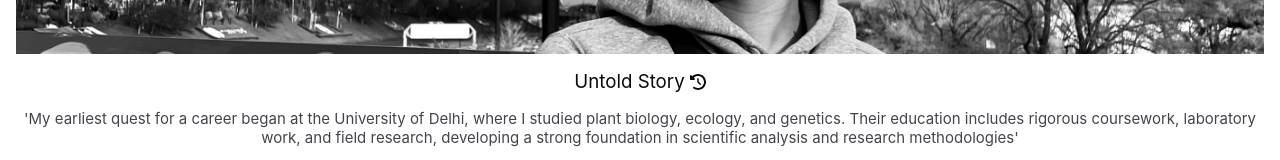
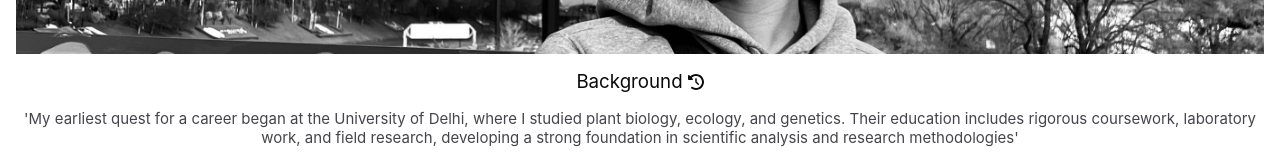
Before and after one commit to Tsedhondup/Portfolio, a React (Create React App) app: page /About in a window 1280 px wide. Shown: the part 341-501 px from the top of the page. Built offline with nearby package versions, Linux system fonts and the light colour scheme.

Commit message:
footer imported to A component

```diff
--- a/src/App.js
+++ b/src/App.js
@@ -5,6 +5,7 @@ import { BrowserRouter, Routes, Route } from "react-router-dom";
 import Header from "./Components/Header/Header";
 import HomePage from "./Pages/HomePage/HomePage";
 import AboutPage from "./Pages/AboutPage/AboutPage";
+import Footers from "./Components/Footers/Footers";
 function App() {
   return (
     <div className="App">
@@ -15,6 +16,7 @@ function App() {
             <Route path="/" element={<HomePage />} />
             <Route path="/About" element={<AboutPage />} />
           </Routes>
+          <Footers/>
         </BrowserRouter>
       </>
     </div>
--- a/src/Components/AboutFirst/AboutFirst.js
+++ b/src/Components/AboutFirst/AboutFirst.js
@@ -22,7 +22,7 @@ const AboutFirst = () => {
         {/* Untold story */}
         <section className="about-text">
           <div className="about-text__title">
-            <h3 className="about-text__title--text">Untold Story</h3>
+            <h3 className="about-text__title--text">Background</h3>
             <FontAwesomeIcon
               icon={faHistory}
               className="about-text__title--icon"
--- a/src/Pages/HomePage/HomePage.js
+++ b/src/Pages/HomePage/HomePage.js
@@ -3,7 +3,6 @@ import AboutSecond from "../../Components/AboutSecond/AboutSecond";
 import TechStacks from "../../Components/TechStacks/TechStacks";
 import Works from "../../Components/Works/Works";
 import Contacts from "../../Components/Contacts/Contacts";
-import Footers from "../../Components/Footers/Footers";
 const HomePage = () => {
   return (
     <>
@@ -12,7 +11,6 @@ const HomePage = () => {
       <TechStacks />
       <Works />
       <Contacts />
-      <Footers />
     </>
   );
 };
```
